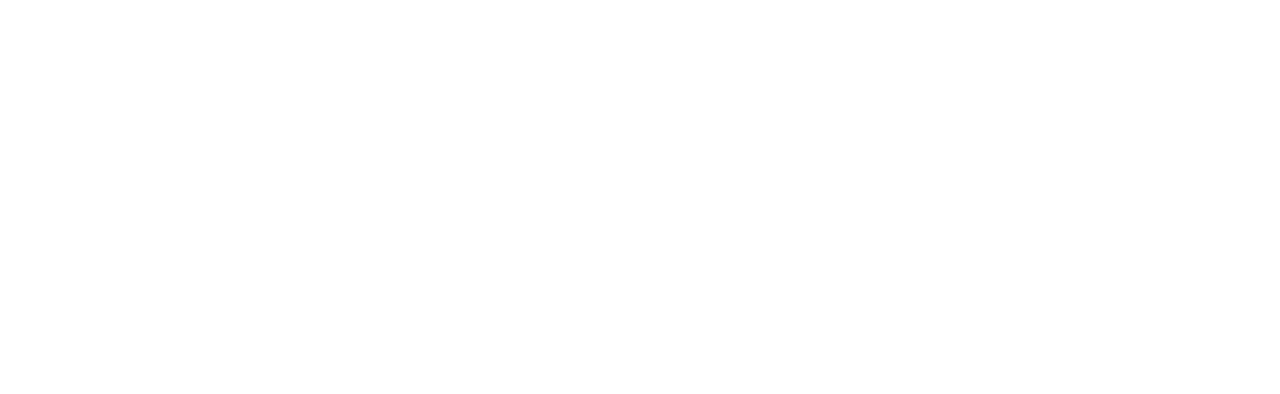
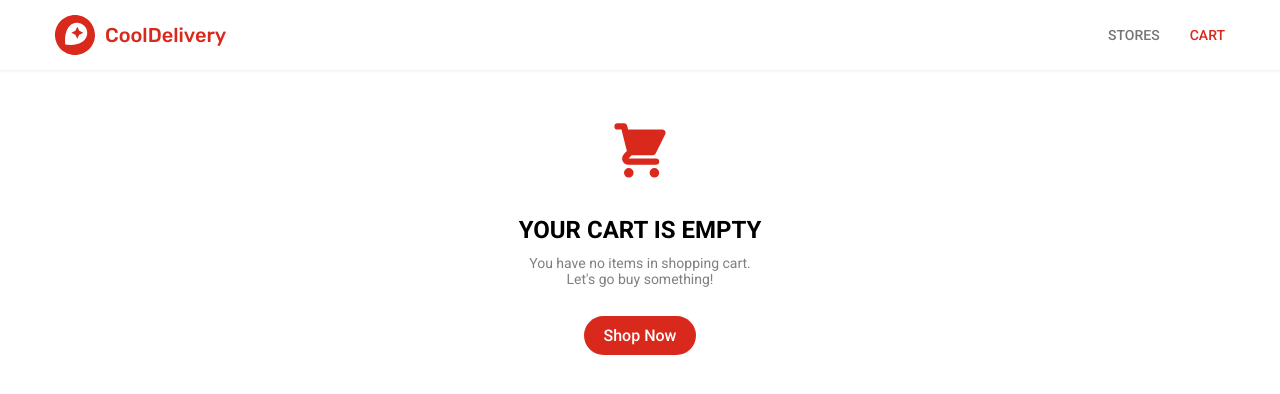
Before and after one commit to kovalhood/delivery-app, a React (Create React App) app: page /cart in a window 1280 px wide. Shown: the top 394 px of the page. Built offline with nearby package versions, Linux system fonts and the light colour scheme.

Commit message:
Added empty card design

```diff
--- a/src/components/CartList/CartList.jsx
+++ b/src/components/CartList/CartList.jsx
@@ -1,7 +1,8 @@
 import { useState, useEffect } from 'react';
 import { useDispatch, useSelector } from 'react-redux';
 import { getProducts } from '../../redux/products/products-selectors';
-import { HiTrash, HiPlus, HiMinus } from 'react-icons/hi';
+import { HiTrash, HiPlus, HiMinus, HiShoppingCart } from 'react-icons/hi';
+import { NavLink } from "react-router-dom";
 import { toast } from 'react-toastify';
 import 'react-loading-skeleton/dist/skeleton.css'
 import actions from '../../redux/products/products-actions';
@@ -64,7 +65,12 @@ const CartList = () => {
     }
 
     if (products.length === 0 && isLoading === false) {
-        return <p>Choose some products</p>
+        return <div className={s.cart__empty_wrapper}>
+            <HiShoppingCart className={s.cart__empty_icon}/>
+            <p className={s.cart__empty_title}>Your cart is empty</p>
+            <p className={s.cart__empty_text}>You have no items in shopping cart.<br /> Let's go buy something!</p>
+            <NavLink to='/' className={s.cart__empty_button} >Shop Now</NavLink>
+        </div>
     }
 
     if (isLoading === true) {
--- a/src/components/CartList/CartList.module.scss
+++ b/src/components/CartList/CartList.module.scss
@@ -208,3 +208,42 @@
         box-shadow: 0 3px 4px rgb(0 0 0 / 30%);
     }
 }
+
+.cart__empty_wrapper{
+    padding-top: 20px;
+    text-align: center;
+}
+
+.cart__empty_icon{
+    width: 64px;
+    height: 64px;
+    color: $accentColor;
+    margin-bottom: 30px;
+}
+
+.cart__empty_title{
+    font-size: 24px;
+    font-weight: 700;
+    text-transform: uppercase;
+    margin-bottom: 10px;
+}
+
+.cart__empty_text{
+color: grey;
+margin-bottom: 40px;
+}
+
+.cart__empty_button{
+    background-color: $accentColor;
+    color: $whiteColor;
+    font-weight: 500;
+    font-size: 16px;
+    border-radius: 20px;
+    padding: 10px 20px;
+    box-sizing: border-box;
+    transition: $mainTransition;
+
+    &:hover{
+        box-shadow: $mainShadow;
+    }
+}
--- a/src/index.js
+++ b/src/index.js
@@ -12,8 +12,8 @@ ReactDOM.createRoot(document.getElementById('root')).render(
   <React.StrictMode>
     <Provider store={store.store}>
       <PersistGate loading={null} persistor={store.persistor}>
-        {/* <BrowserRouter basename="/"> */}
-        <BrowserRouter basename="/delivery-app">
+        <BrowserRouter basename="/">
+        {/* <BrowserRouter basename="/delivery-app"> */}
           <App />
         </BrowserRouter>
       </PersistGate>
```
